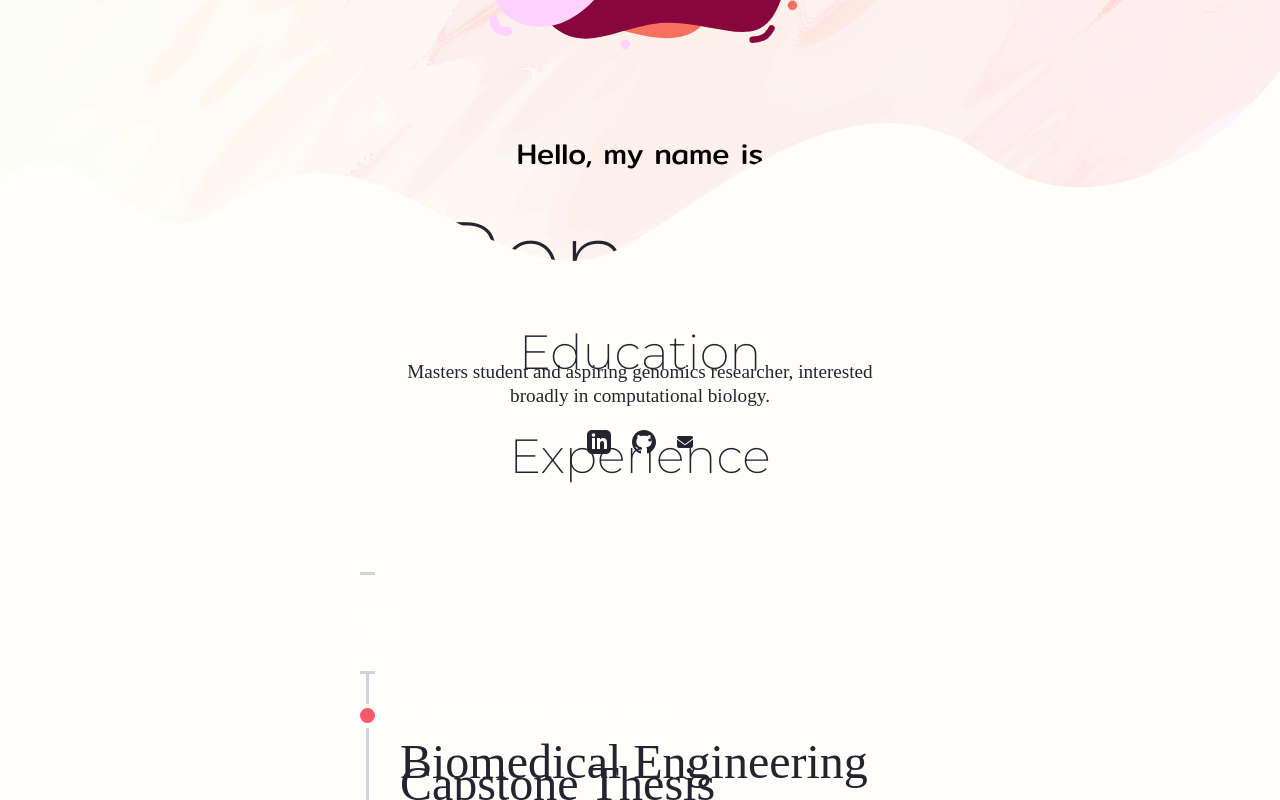
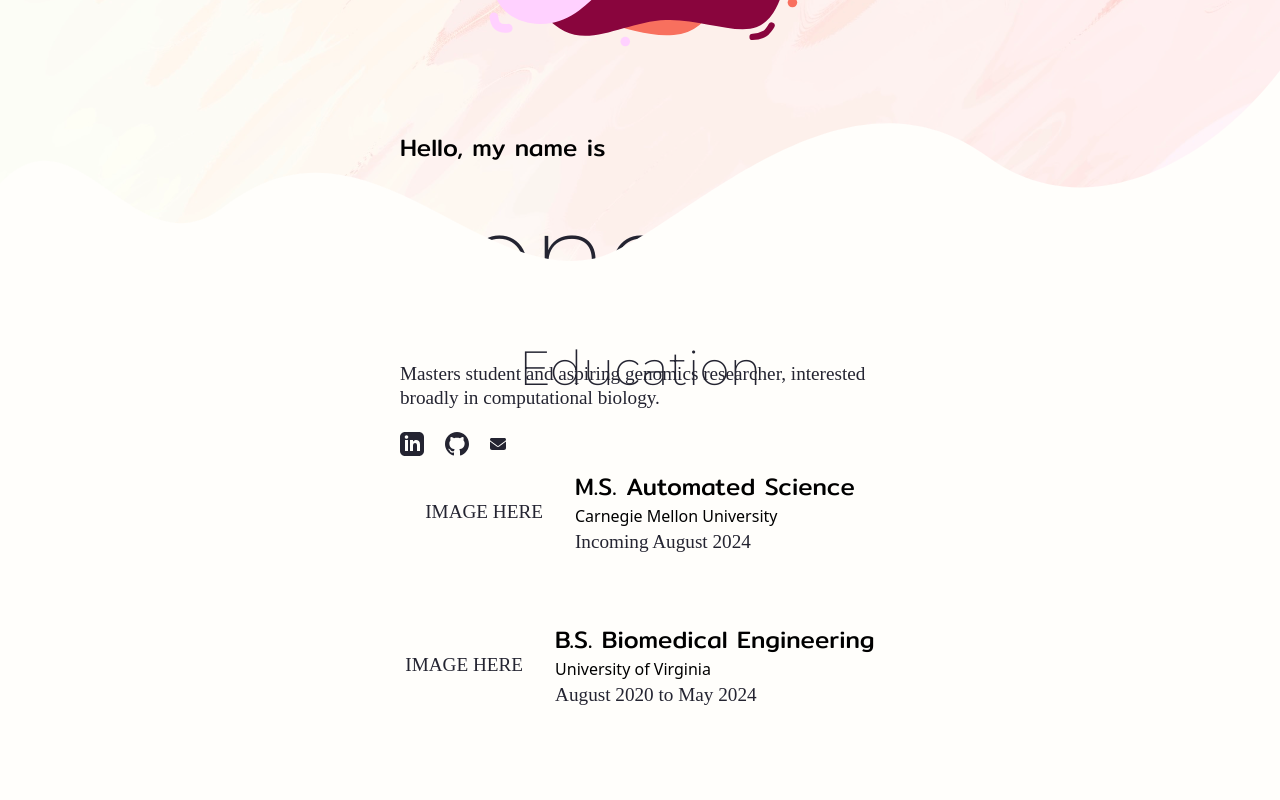
Before and after one commit to peneeta/portfolio, a React (Vite) app: page / in a window 1280 px wide. Shown: the part 500-1300 px from the top of the page. Built offline with nearby package versions, Linux system fonts and the light colour scheme; a web font is replaced by a local one.

Commit message:
save, add education

```diff
--- a/package.json
+++ b/package.json
@@ -13,7 +13,6 @@
     "@fortawesome/free-solid-svg-icons": "^6.4.0",
     "@fortawesome/react-fontawesome": "^0.2.0",
     "babel-plugin-macros": "^3.1.0",
-    "css-doodle": "^0.39.1",
     "lottie-react": "^2.4.0",
     "react": "^18.2.0",
     "react-dom": "^18.2.0",
--- a/src/App.css
+++ b/src/App.css
@@ -7,6 +7,7 @@
   --dark-color: #242431;
   --cream-color: #FBEECF;
   --pink-color: #FFDDD6;
+  --dark-pink-color: #89053D;
 
 }
 
@@ -24,13 +25,14 @@
   font-family: "Montserrat", sans-serif;
   font-weight: 200!important;
   color: var(--dark-color);
-  font-size: clamp(2.5rem, 2.5rem + 5vw, 7rem)!important;
+  font-size: clamp(3.5rem, 3.5rem + 5vw, 7rem)!important;
 }
 
 h2 {
   font-family: "Mitr", sans-serif;
   font-weight: 400;
   font-style: normal;
+  font-size: 1.5rem!important;
 }
 
 h3 {
--- a/src/App.jsx
+++ b/src/App.jsx
@@ -1,5 +1,4 @@
 // import Particle from './components/Particle';
-// import 'css-doodle';
 
 // Stylesheets
 import './App.css'
@@ -10,7 +9,9 @@
 import Footer from './components/Footer';
 import Timeline from './components/Timeline';
 import ResourcesList from './components/ResourcesList';
+import Education from './components/Education';
 
+// Images and such
 import embellishments from './assets/images/Background_Embellishments.svg';
 import portrait from './assets/images/peneeta_portrait.jpg';
 
@@ -31,10 +32,11 @@
             <div className="headline">
               <h2>Hello, my name is</h2>
               <h1>Peneeta</h1>
+              <div className="subtitle text-base">
+                <p>Masters student and aspiring genomics researcher, interested broadly in computational biology.</p>
+              </div>
             </div>
-            <div className="subtitle text-base">
-              <p>Masters student and aspiring genomics researcher, interested broadly in computational biology.</p>
-            </div>
+
             <div className="icons-wrapper">
               <a href="https://www.linkedin.com/in/peneeta/" target="_blank">
                 <div className="icon linkedin">
@@ -66,6 +68,7 @@
         <div className="section-text">
           <h3>Education</h3>
         </div>
+        <Education/>
       </div>
 
 
--- /dev/null
+++ b/src/components/Education.jsx
@@ -0,0 +1,35 @@
+import './EducationStyle.css';
+
+function Education() {
+    return(
+        <div className="education-section flex flex-col gap-y-16 py-16">
+            <div className="edu-block flex flex-wrap flex-row items-center justify-center gap-x-8">
+                <div className="blob-img">
+                    {/* PUT IMAGE HERE */}
+                    <p>IMAGE HERE</p>
+                </div>
+
+                <div className="text-wrapper">
+                    <h2>M.S. Automated Science</h2>
+                    <h4>Carnegie Mellon University</h4>
+                    <p>Incoming August 2024</p>
+                </div>
+            </div>
+
+            <div className="edu-block flex flex-wrap flex-row items-center justify-center gap-x-8">
+                <div className="blob-img">
+                    {/* PUT IMAGE HERE */}
+                    <p>IMAGE HERE</p>
+                </div>
+
+                <div className="text-wrapper">
+                    <h2>B.S. Biomedical Engineering</h2>
+                    <h4>University of Virginia</h4>
+                    <p>August 2020 to May 2024</p>
+                </div>
+            </div>
+        </div>
+    )
+}
+
+export default Education
--- a/src/components/FooterStyle.css
+++ b/src/components/FooterStyle.css
@@ -1,7 +1,6 @@
 footer {
     position: relative;
     width: 100%;
-    padding-top: 1rem;
     background: var(--pink-color);
 }
 
@@ -13,6 +12,7 @@
 .footer-wave-divider {
     position: absolute;
     left: 0;
+    bottom: 6rem;
     width: 100vw;
     line-height: 0;
 }
--- a/src/components/Navbar.jsx
+++ b/src/components/Navbar.jsx
@@ -1,6 +1,6 @@
 
 import './NavbarStyle.css'
-import React, { useEffect, useRef, useState } from "react";
+import React, { useEffect, useRef, useLocation } from "react";
 
 function Navbar ({ observerRefs }){
 
@@ -25,10 +25,16 @@
             </button>
 
             <ul id="nav-links" data-visible='false' className="nav-links">
-                <li><a href="#" className="">Home</a></li>
+                <li><a href="#" className="active">Home</a></li>
                 <li><a href="#experience" className="">Projects</a></li>
                 <li><a href="#resources" className="">About</a></li>
+
+                <div className="button">
+                    <a href="#" className="rounded-md focus-visible:outline focus-visible:outline-2 focus-visible:outline-offset-2">Download CV</a>
+                </div>
             </ul>
+
+
         </nav>
     )
 
--- a/src/components/NavbarStyle.css
+++ b/src/components/NavbarStyle.css
@@ -19,6 +19,42 @@
   text-decoration: none;
   font-size: 1rem;
   font-family: "Montserrat", sans-serif;
+  color: var(--dark-color);
+}
+
+/* STYLE THE ACTIVE CLASS */
+.active {
+  position: relative;
+}
+
+.active:after {
+  position: absolute;
+  content: '';
+  height: 3px;
+  /* adjust this to move up and down. you may have to adjust the line height of the paragraph if you move it down a lot. */
+  bottom: -10px;
+
+  /******
+  optional values below
+  ******/
+
+   /* center - (optional) use with adjusting width   */
+  margin: 0 auto;
+  left: 0;
+  right: 0;
+  width: 100%;
+  background: var(--dark-pink-color);
+}
+/* END ACTIVE CLASS STYLING */
+
+.nav-links.button {
+  outline: 2px;
+}
+
+.nav-links.button a {
+  font-family: "Montserrat", sans-serif;
+  font-size: 1rem;
+  background-color: var(--pink-color);
   color: var(--dark-color);
 }
 
--- a/src/index.css
+++ b/src/index.css
@@ -25,24 +25,6 @@
   margin-block: 2rem;
 }
 
-/* HERO SECTION */
-/* .hero-background {
-  padding: 0;
-  margin: 0;
-  z-index: -999;
-  background: url("./assets/hero_background.svg");
-  background-repeat: no-repeat;
-  width: 100%;
-  height: 80vh;
-  background-size: cover;
-  -webkit-filter: blur(3px);
-  -moz-filter: blur(3px);
-  -o-filter: blur(3px);
-  -ms-filter: blur(3px);
-  filter: blur(3px);
-  position: relative;
-} */
-
 .hero {
   z-index: 9999;
   height: 100vh;
@@ -55,14 +37,12 @@
   background-repeat: no-repeat;
   width: 100%;
   background-size: cover;
-
-
 }
 
 .icons-wrapper {
   display: flex;
   flex-direction: row;
-  justify-content: center;
+  justify-content: flex-start;
   align-items: center;
   gap: 1.3rem;
   margin-top: 1.4rem;
@@ -81,22 +61,24 @@
 .hero .container {
   display: flex;
   align-items: center;
-  flex-direction: row;
-  justify-content: space-around;
-  flex-wrap: wrap-reverse;
+  flex-direction: column;
+  justify-content: space-between;
+  flex-wrap: nowrap;
 }
 
 .hero .container .text-wrapper {
-  text-align: center;
+  text-align: left;
   max-width: 30rem;
+
 }
 
 .hero .container .text-wrapper h1 {
   padding-bottom: 1.5rem;
+  text-align: left;
+  margin-left: -12px;
 }
 
 .hero h2 {
-  font-size: 1.8rem;
   margin-bottom: 0.3rem;
 }
 
@@ -128,7 +110,7 @@
 /* END HERO SECTION */
 
 .section {
-  padding-block: 1rem;
+  padding-block: 2rem;
   background: var(--light-color)
 }
 
```
Also changed, not shown: src/assets/footer_separator.svg, src/components/EducationStyle.css (added), 1 other file (tests, documents, lock files or other folders).
